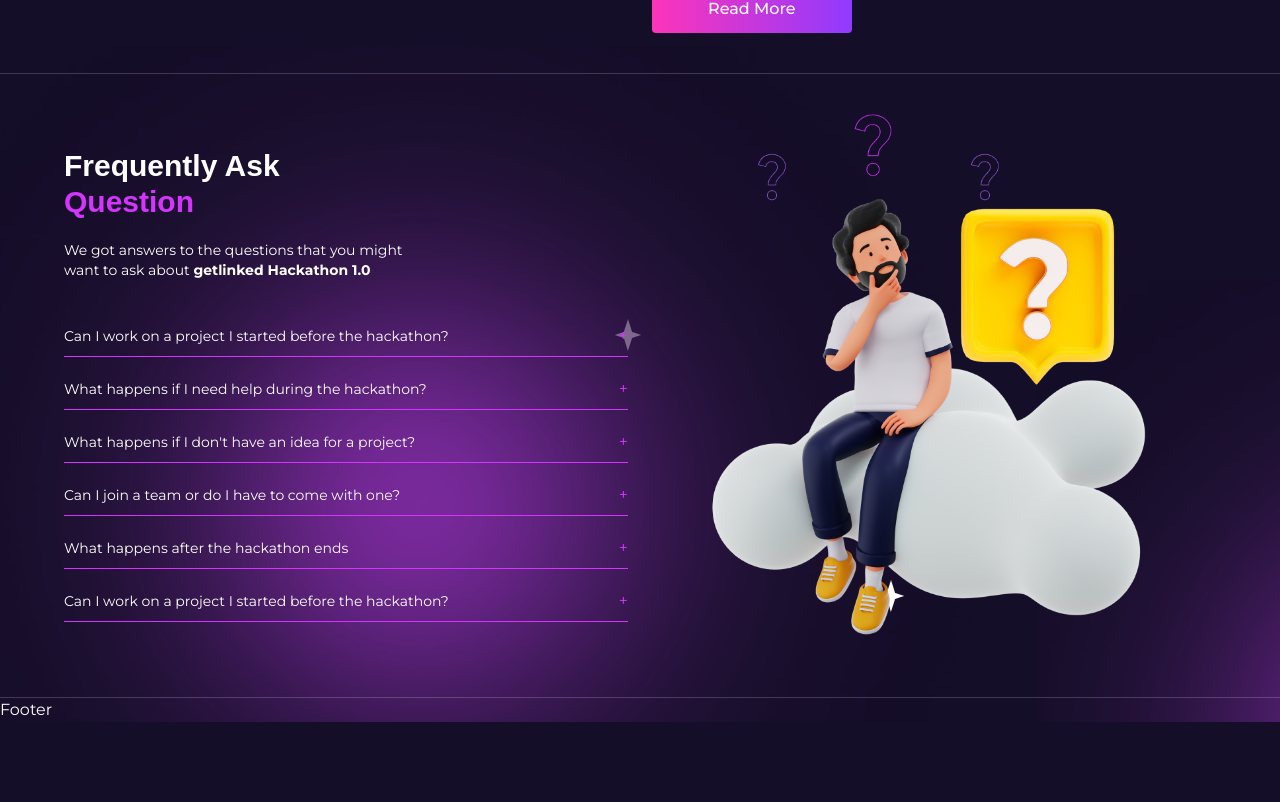
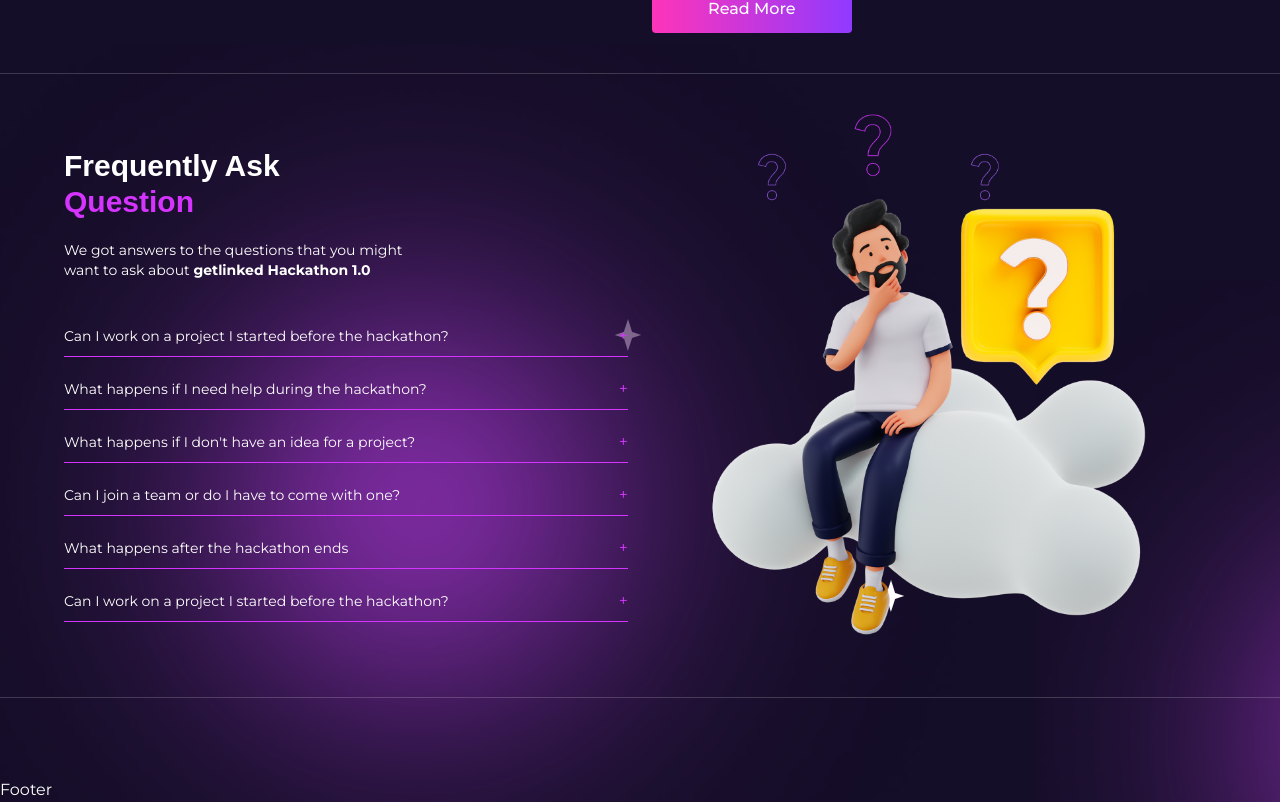
Before and after one commit to gift56/getlinked-ui-challengn, a Next.js app: page / in a window 1280 px wide. Shown: the part 2369-3171 px from the top of the page. Before the commit the page ends 3091 px from the top, so only its background shows below. Built offline with nearby package versions, Linux system fonts and the light colour scheme; a web font is replaced by a local one.

Commit message:
moving to the next

```diff
--- a/components/LandingpageContent/Timeline.tsx
+++ b/components/LandingpageContent/Timeline.tsx
@@ -1,5 +1,11 @@
 const Timeline = () => {
-  return <div>Timeline</div>;
+  return (
+    <section className="w-full py-10">
+      <div className="container">
+        <div className="w-full"></div>
+      </div>
+    </section>
+  );
 };
 
 export default Timeline;
--- a/pages/index.tsx
+++ b/pages/index.tsx
@@ -1,4 +1,11 @@
-import { Faqs, Hero, Introduction, Judging, Rules } from "@/components";
+import {
+  Faqs,
+  Hero,
+  Introduction,
+  Judging,
+  Rules,
+  Timeline,
+} from "@/components";
 import MainLayout from "@/layout/MainLayout";
 
 const Homepage = () => {
@@ -9,6 +16,7 @@ const Homepage = () => {
       <Rules />
       <Judging />
       <Faqs />
+      <Timeline />
     </MainLayout>
   );
 };
```
